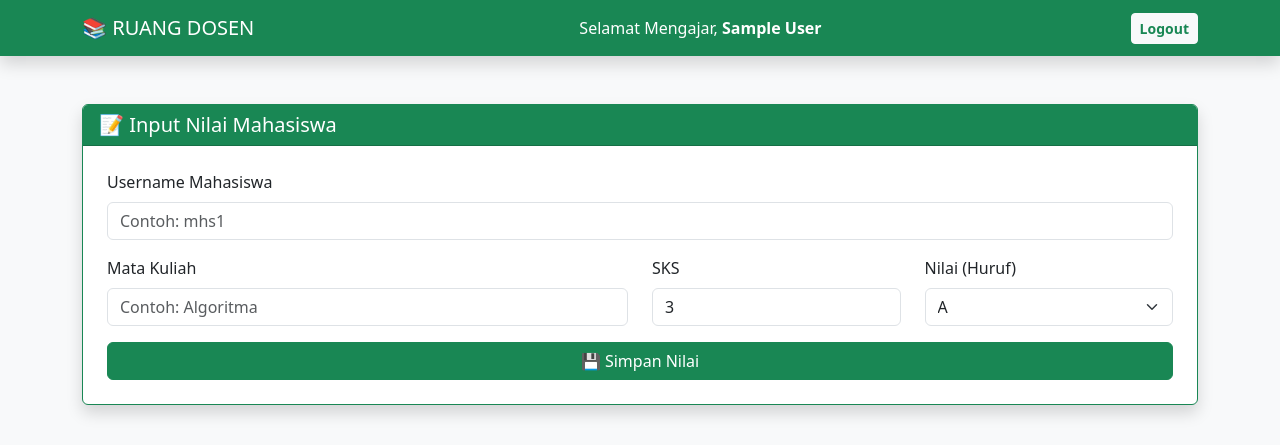
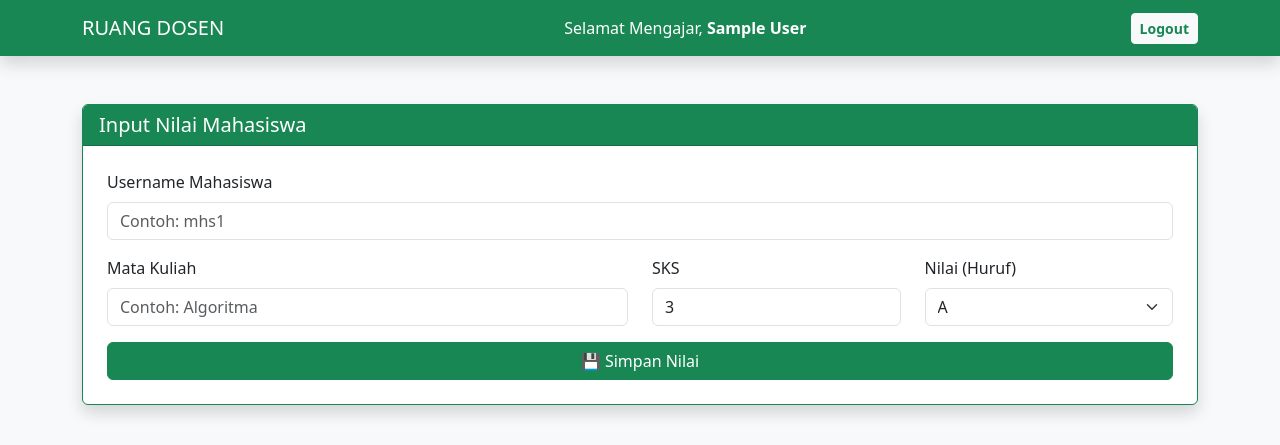
Before and after one commit to kevintanata99/sistem-kampus, a Flask app: template templates/dashboard_dosen.html in a window 1280 px wide. Shown: the top 445 px of the page. Run offline with Flask 3, Linux system fonts and the light colour scheme; the template is opened without the code that fills it, so the values that code supplies are empty; the visitor is signed in with stand-in values (Sample User, id 1); some libraries are stand-ins or nearby versions.

Commit message:
Update dashboard_dosen.html

```diff
--- a/templates/dashboard_dosen.html
+++ b/templates/dashboard_dosen.html
@@ -8,7 +8,7 @@
 
     <nav class="navbar navbar-expand-lg navbar-dark bg-success shadow">
         <div class="container">
-            <a class="navbar-brand" href="#">📚 RUANG DOSEN</a>
+            <a class="navbar-brand" href="#">RUANG DOSEN</a>
             <span class="navbar-text text-white">
                 Selamat Mengajar, <b>{{ session['nama'] }}</b>
             </span>
@@ -19,7 +19,7 @@
     <div class="container mt-5">
         <div class="card shadow border-success">
             <div class="card-header bg-success text-white">
-                <h5 class="mb-0">📝 Input Nilai Mahasiswa</h5>
+                <h5 class="mb-0">Input Nilai Mahasiswa</h5>
             </div>
             <div class="card-body p-4">
                 <form action="/proses_nilai" method="POST">
@@ -60,4 +60,5 @@
     </div>
 
 </body>
+
 </html>
```
